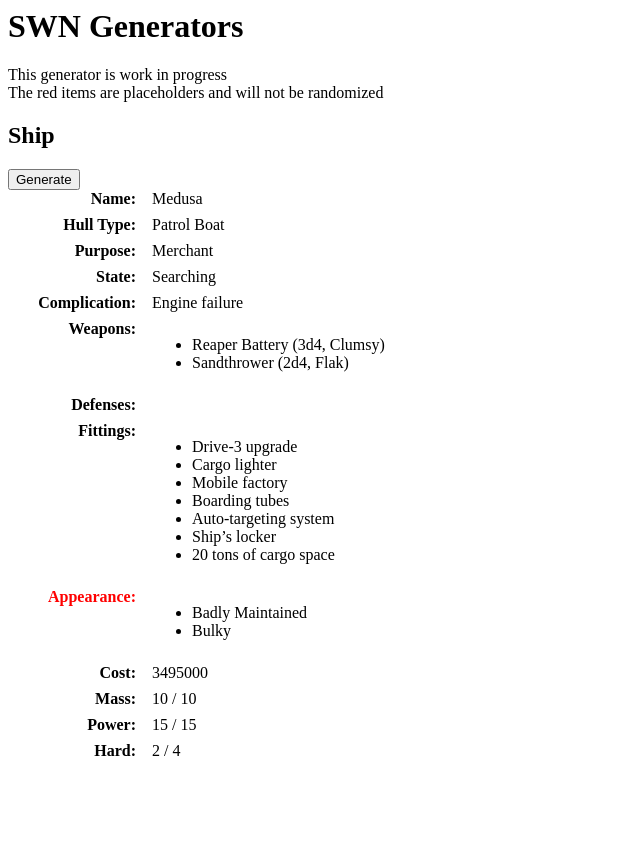
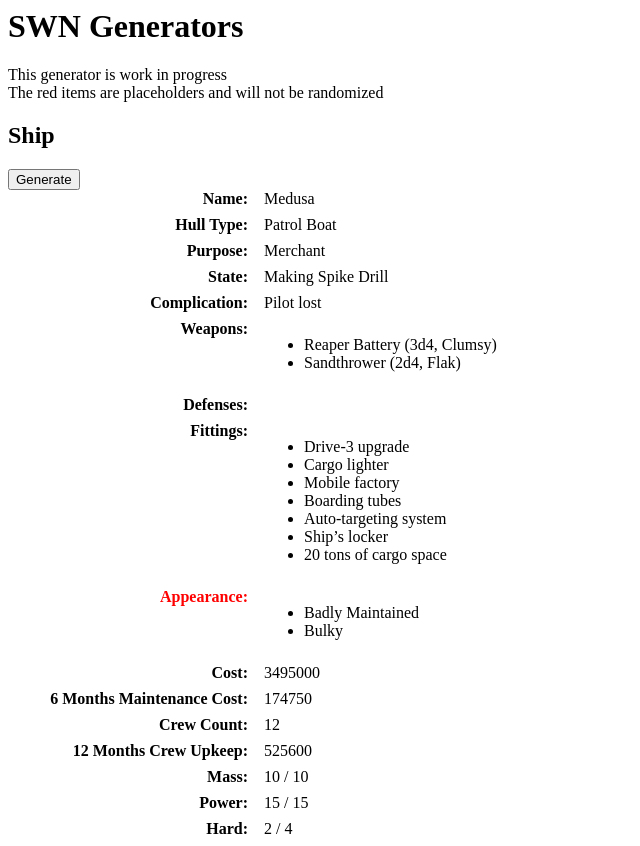
Before and after one commit to Zeikko/swn-generators, a React (Vite) app: page / in a window 1280 px wide. Shown: the whole page, without its empty margins (0-640 px from the left). Before the commit the page ends 800 px from the top, so only its background shows below. Built offline with nearby package versions, Linux system fonts and the light colour scheme.

Commit message:
Add crew count and upkeep costs

```diff
--- a/src/containers/App.js
+++ b/src/containers/App.js
@@ -15,7 +15,7 @@ export default class App extends Component {
   }
 
   render() {
-    const { ship, ship: { name, purpose, hullType, complication, state, weapons, fittings, defences, resources, startMoney } } = this.state
+    const { ship, ship: { name, purpose, hullType, complication, state, weapons, fittings, defences, resources, startMoney, crewCount } } = this.state
     return (
       <div>
         <h1>SWN Generators</h1>
@@ -81,6 +81,18 @@ export default class App extends Component {
           <Attribute>{startMoney - resources.money}</Attribute>
         </Row>
         <Row>
+          <Label>6 Months Maintenance Cost:</Label>
+          <Attribute>{(startMoney - resources.money) * 0.05}</Attribute>
+        </Row>
+        <Row>
+          <Label>Crew Count:</Label>
+          <Attribute>{crewCount}</Attribute>
+        </Row>
+        <Row>
+          <Label>12 Months Crew Upkeep:</Label>
+          <Attribute>{crewCount * 43800}</Attribute>
+        </Row>
+        <Row>
           <Label>Mass:</Label>
           <Attribute>{hullType.mass - resources.mass} / {hullType.mass}</Attribute>
         </Row>
@@ -104,7 +116,7 @@ const Row = styled.div`
 
 const Label = styled.div`
   font-weight: bold;
-  width: 8rem;
+  width: 15rem;
   color: ${props => props.red && 'red'};
   text-align: right;
   padding-right: 1rem;
--- a/src/generators/ship.js
+++ b/src/generators/ship.js
@@ -42,6 +42,7 @@ export function generateShip() {
     name,
     purpose,
     hullType,
+    crewCount: generateCrewCount(hullType.minCrew, hullType.maxCrew, purpose),
     complication: generateComplication(),
     state: generateState(),
     fittings: fittingsWithCargoSpace,
@@ -61,7 +62,7 @@ export function generatePurpose() {
     { value: 'Spy',           weight: 1, aggressiveness: 4,  minMoney: 300000, maxMoney: 8000000, weights: { stealth: 8, drive: 4 } },
     { value: 'Diplomat',      weight: 2, aggressiveness: 2,  minMoney: 300000, maxMoney: 5000000, weights: { drive: 8, travel: 8, luxury: 8, survival: 4 } },
     { value: 'Explorer',      weight: 2, aggressiveness: 2,  minMoney: 300000, maxMoney: 5000000, weights: { drive: 8, travel: 4, exploration: 8, survival: 4 } },
-    { value: 'Military',      weight: 2, aggressiveness: 10, minMoney: 300000, maxMoney: 70000000, weights: { aggression: 8 } },
+    { value: 'Military',      weight: 2, aggressiveness: 10, minMoney: 300000, maxMoney: 70000000, weights: { aggression: 10 } },
     { value: 'Research',      weight: 1, aggressiveness: 2,  minMoney: 300000, maxMoney: 5000000, weights: { research: 8, luxury: 4, colonial: 4 } },
     { value: 'Maintenance',   weight: 2, aggressiveness: 2,  minMoney: 300000, maxMoney: 5000000, weights: { industry: 8, survival: 4 } },
     { value: 'Colonist',      weight: 1, aggressiveness: 2,  minMoney: 3000000, maxMoney: 7000000, weights: { industry: 4, travel: 4, drive: 4, exploration: 4, survival: 4, colonial: 3 } },
@@ -71,18 +72,25 @@ export function generatePurpose() {
 
 export function generateHullType(money) {
   const options = [
-    { value: 'Strike Fighter', cost: 200000, hullClass: 'Fighter', power: 5, mass: 2, hard: 1 },
-    { value: 'Shuttle', cost: 200000, hullClass: 'Fighter', power: 3, mass: 5, hard: 1 },
-    { value: 'Free Merchant', cost: 500000, hullClass: 'Frigate', power: 10, mass: 15, hard: 2 },
-    { value: 'Patrol Boat', cost: 2500000, hullClass: 'Frigate', power: 15, mass: 10, hard: 4 },
-    { value: 'Corvette', cost: 4000000, hullClass: 'Frigate', power: 15, mass: 15, hard: 6 },
-    { value: 'Heavy Frigate', cost: 7000000, hullClass: 'Frigate', power: 25, mass: 20, hard: 8 },
-    { value: 'Bulk Freighter', cost: 5000000, hullClass: 'Cruiser', power: 15, mass: 25, hard: 2 },
-    { value: 'Fleet Cruiser', cost: 10000000, hullClass: 'Cruiser', power: 50, mass: 30, hard: 10 },
-    { value: 'Battleship', cost: 50000000, hullClass: 'Capital', power: 75, mass: 50, hard: 15 },
-    { value: 'Carrier', cost: 60000000, hullClass: 'Capital', power: 50, mass: 100, hard: 4 },
+    { value: 'Strike Fighter', cost: 200000,   hullClass: 'Fighter', power: 5, mass: 2,    hard: 1,  minCrew: 1,   maxCrew: 1 },
+    { value: 'Shuttle',        cost: 200000,   hullClass: 'Fighter', power: 3, mass: 5,    hard: 1,  minCrew: 1,   maxCrew: 10 },
+    { value: 'Free Merchant',  cost: 500000,   hullClass: 'Frigate', power: 10, mass: 15,  hard: 2,  minCrew: 1,   maxCrew: 6 },
+    { value: 'Patrol Boat',    cost: 2500000,  hullClass: 'Frigate', power: 15, mass: 10,  hard: 4,  minCrew: 5,   maxCrew: 20 },
+    { value: 'Corvette',       cost: 4000000,  hullClass: 'Frigate', power: 15, mass: 15,  hard: 6,  minCrew: 10,  maxCrew: 40 },
+    { value: 'Heavy Frigate',  cost: 7000000,  hullClass: 'Frigate', power: 25, mass: 20,  hard: 8,  minCrew: 30,  maxCrew: 120 },
+    { value: 'Bulk Freighter', cost: 5000000,  hullClass: 'Cruiser', power: 15, mass: 25,  hard: 2,  minCrew: 10,  maxCrew: 40 },
+    { value: 'Fleet Cruiser',  cost: 10000000, hullClass: 'Cruiser', power: 50, mass: 30,  hard: 10, minCrew: 50,  maxCrew: 200 },
+    { value: 'Battleship',     cost: 50000000, hullClass: 'Capital', power: 75, mass: 50,  hard: 15, minCrew: 200, maxCrew: 1000 },
+    { value: 'Carrier',        cost: 60000000, hullClass: 'Capital', power: 50, mass: 100, hard: 4,  minCrew: 300, maxCrew: 1500 },
   ]
   return buyMostExpensive(options, money)
+}
+
+export function generateCrewCount(minCrew, maxCrew, purpose) {
+  const crewNeed = 3 + (purpose.weight.aggression || 0) + (purpose.weight.colonial || 0)
+  const randomCrewCount = Math.round(random(minCrew, minCrew * crewNeed))
+  console.log(randomCrewCount, maxCrew)
+  return Math.min(randomCrewCount, maxCrew)
 }
 
 export function generateComplication() {
```
